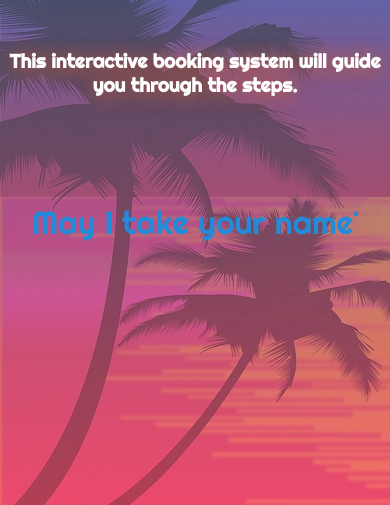
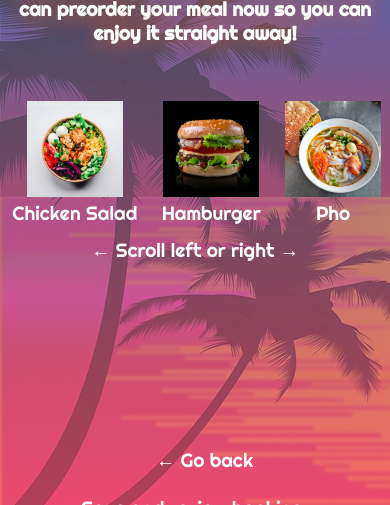
Before and after one commit to janoskocs/restaurant-webapp, a plain HTML site: page index.html in a window 390 px wide. Shown: the part 203-708 px from the top of the page. Drawn offline with Linux system fonts and the light colour scheme.

Commit message:
Responsive fixes and horizontal scroll

```diff
--- a/css/main.scss
+++ b/css/main.scss
@@ -147,6 +147,10 @@ button {
             color: $blue;
         }
     }
+
+    .hidden-block {
+        display: none;
+    }
 }
 
 .active {
@@ -158,11 +162,17 @@ button {
     visibility: hidden;
 }
 
+
+
 .customer-name-span {
     text-transform: capitalize;
 }
 
 #carousel {
+    .scroll-instruction {
+        @include general-text($main-color, none);
+        visibility: hidden;
+    }
 
     ul {
         display: flex;
@@ -176,6 +186,7 @@ button {
             padding: $small;
             text-align: center;
             border: 1px solid transparent;
+            align-items: center;
 
 
             &:hover {
@@ -184,7 +195,7 @@ button {
             }
 
             img {
-                width: 128px;
+                width: 96px;
                 pointer-events: none; //AVOID E.TARGET RETURNING THIS ELEMENT
             }
 
@@ -193,6 +204,8 @@ button {
                 pointer-events: none; // THIS IS TO AVOID E.TARGET RETURNING THIS ELEMENT
             }
         }
+
+
 
         .selected {
             background-color: $blue;
@@ -230,4 +243,29 @@ button {
         flex-wrap: wrap;
         padding: $small;
     }
+
+    #carousel {
+        width: 100%;
+
+        .scroll-instruction {
+            visibility: visible;
+        }
+
+        ul {
+            overflow-x: scroll;
+            overflow-y: hidden;
+            white-space: nowrap;
+            -webkit-overflow-scrolling: touch;
+
+            &::-webkit-scrollbar {
+                display: none;
+            }
+
+            li {
+                display: inline-block;
+                margin: 0;
+            }
+        }
+    }
+
 }
--- a/index.html
+++ b/index.html
@@ -99,11 +99,11 @@
                 </div>
             </div>
         </div>
-        <div data-step class="page">
+        <div data-step class="page active">
             <h2>Sunset Restaurant</h2>
             <h4>If you are hungry already <span data-customer-name-show class="customer-name-span">NAME</span>, then you
                 can preorder your meal now so you can enjoy it straight away!</h4>
-            <input type="text" class="hidden">
+            <input type="text" class="hidden-block">
             <div id="carousel">
                 <ul data-food-container>
                     <li class="item" data-food>
@@ -131,6 +131,7 @@
                         <p>Salad</p>
                     </li>
                 </ul>
+                <p class="scroll-instruction">&#8592; Scroll left or right &#8594;</p>
             </div>
             <div class="error-box hidden" data-error-container>
                 <p data-error>Something went wrong. Please refresh the page.</p>
```
Also changed, not shown: css/main.css, 1 other file.
